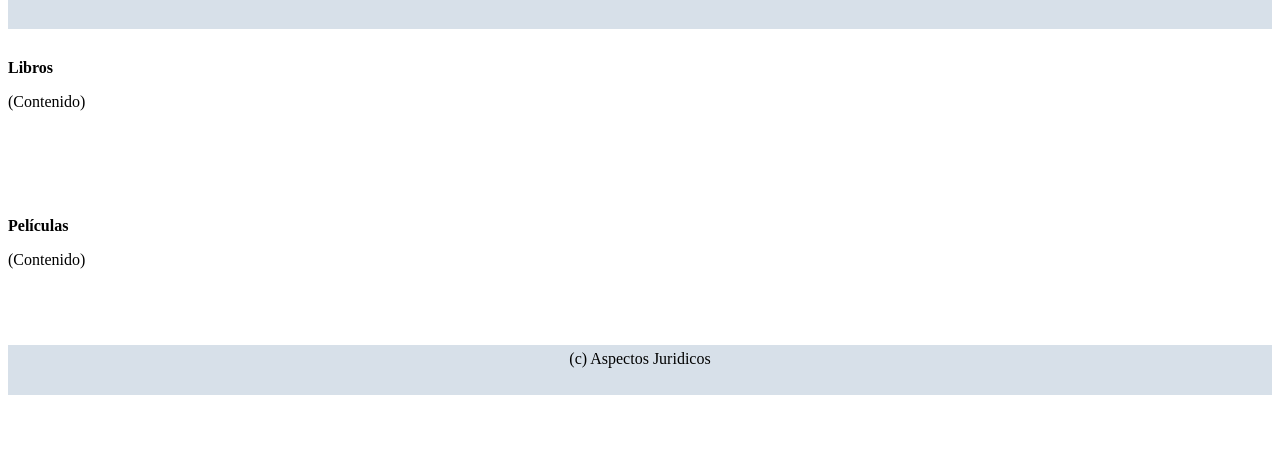
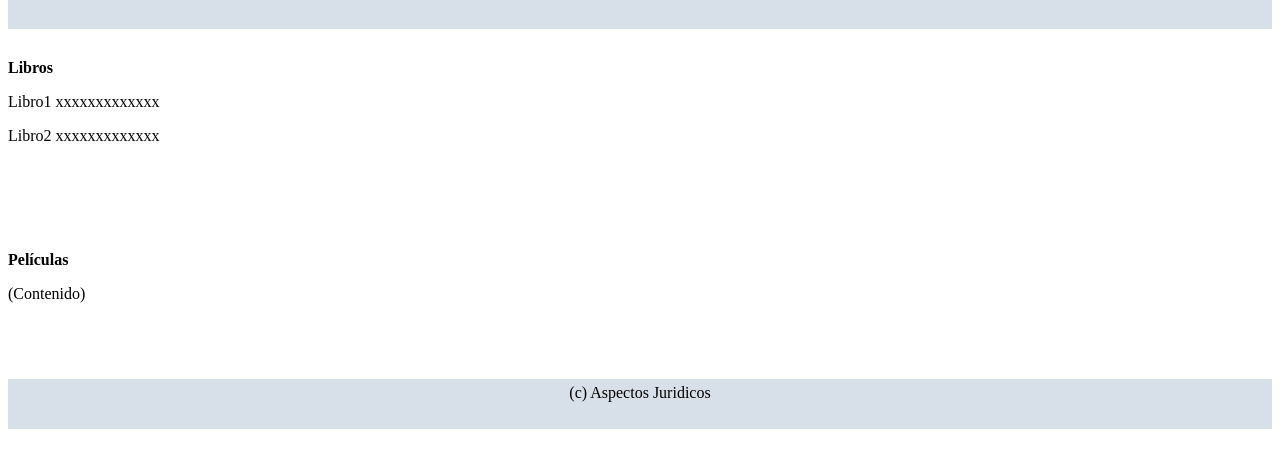
Before and after one commit to rafaelmartincuevasredondo/EMS-EquipoBTrabajo2, a plain HTML site: page index.html in a window 1280 px wide. Shown: the part 79-546 px from the top of the page. Drawn offline with Linux system fonts and the light colour scheme.

Commit message:
update books

```diff
--- a/index.html
+++ b/index.html
@@ -16,7 +16,8 @@
         <!-- Contenido -->
         <section>
 			<b>Libros</b>
-            <p>(Contenido)</p>
+            <p>Libro1 xxxxxxxxxxxxx</p>
+			<p>Libro2 xxxxxxxxxxxxx</p>
 		</section>
 
         <section>
```
